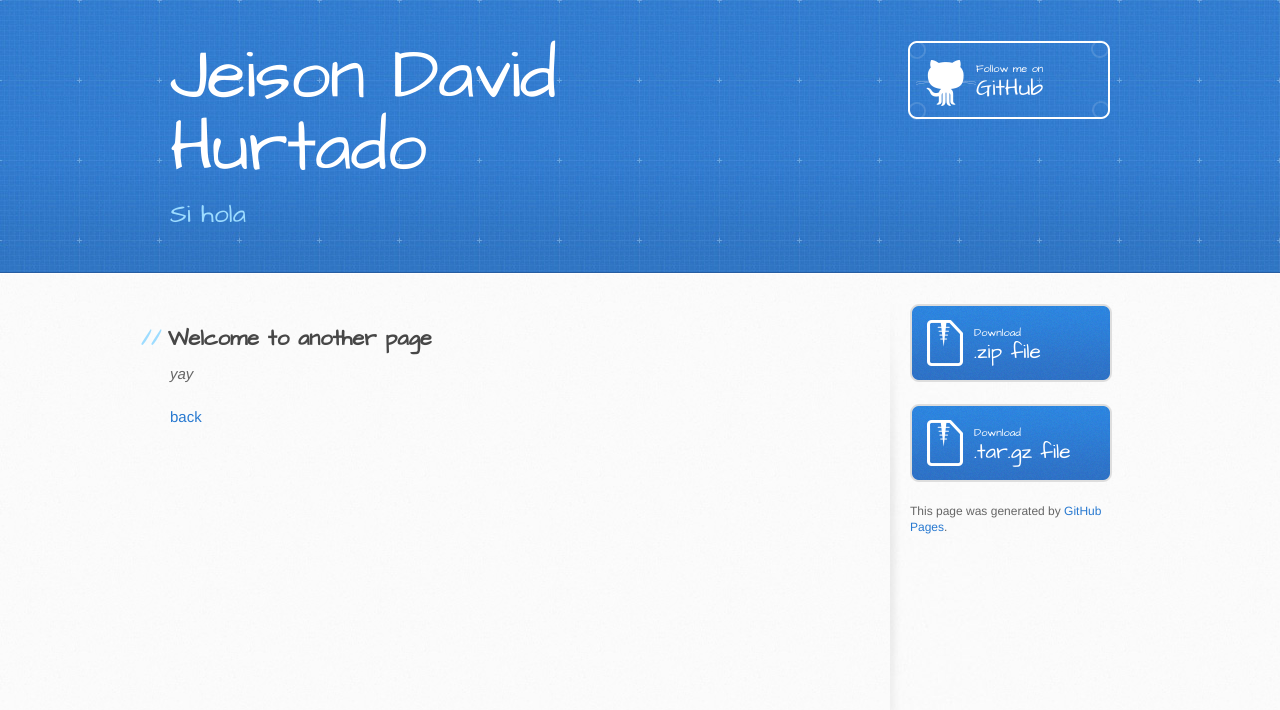
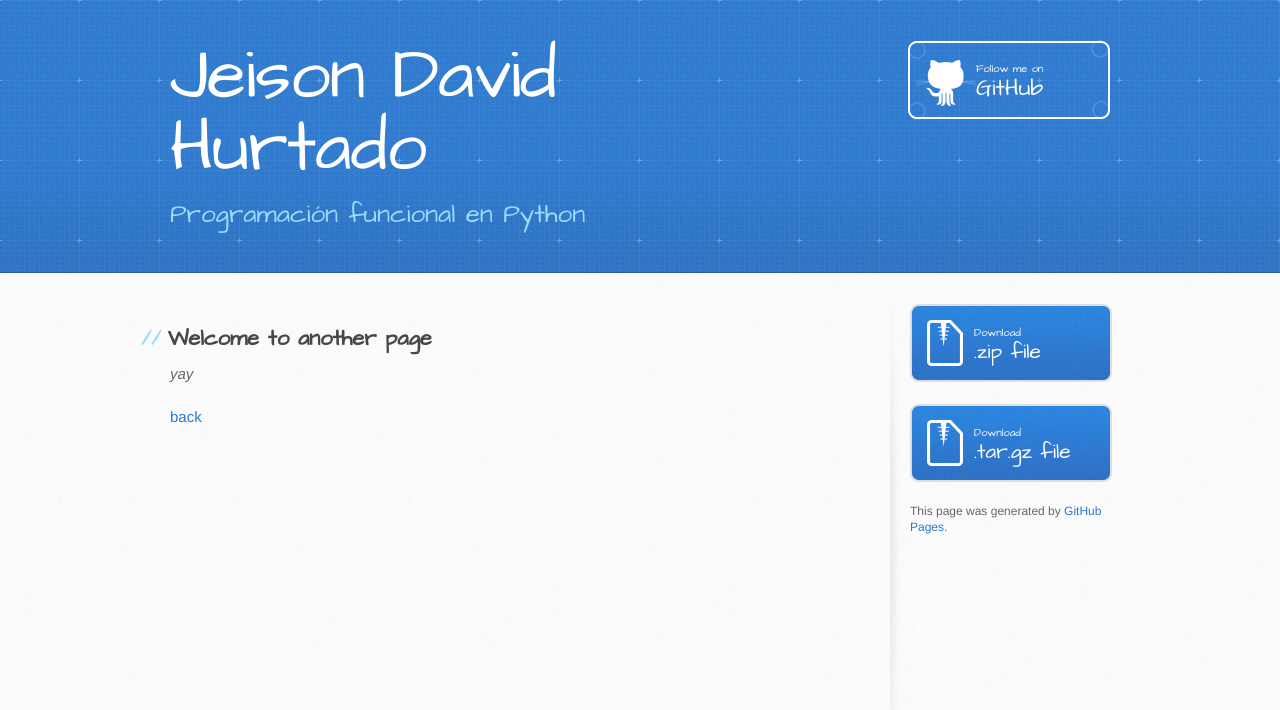
Before and after one commit to JDaviddE/JDaviddE.github.io, a Jekyll site: the page built from another-page.md, in a window 1280 px wide. Shown: the top 710 px of the page. Built offline with Jekyll 4.4.1, drawn with Linux system fonts in a browser that asks for light colours; our own code applies the rules of GitHub Pages for plain Markdown files.

Commit message:
Update _config.yml

```diff
--- a/_config.yml
+++ b/_config.yml
@@ -1,5 +1,5 @@
 title: Jeison David Hurtado
-description: Si hola
+description: Programación funcional en Python
 show_downloads: true
 google_analytics:
 theme: jekyll-theme-architect
```
